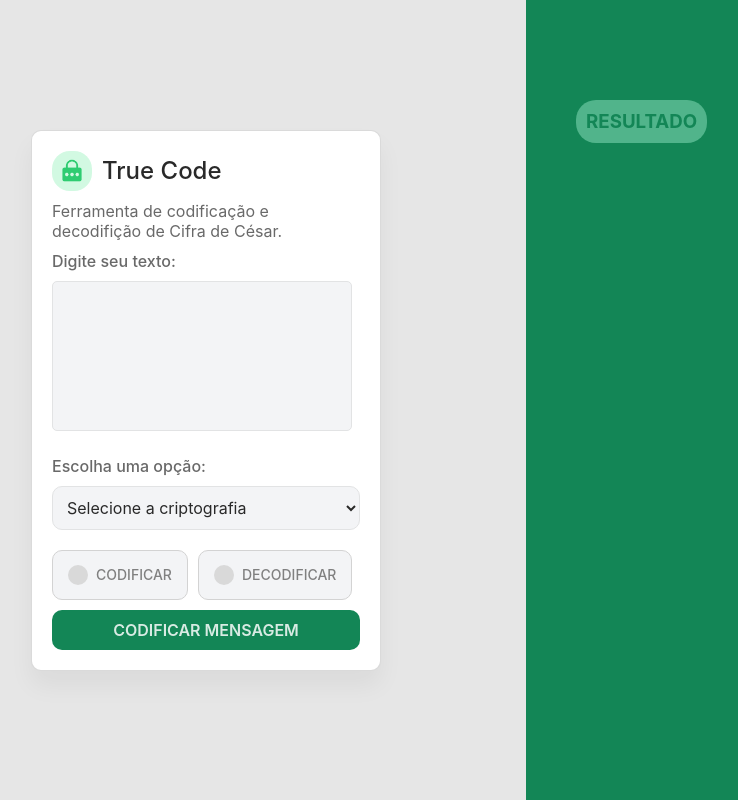
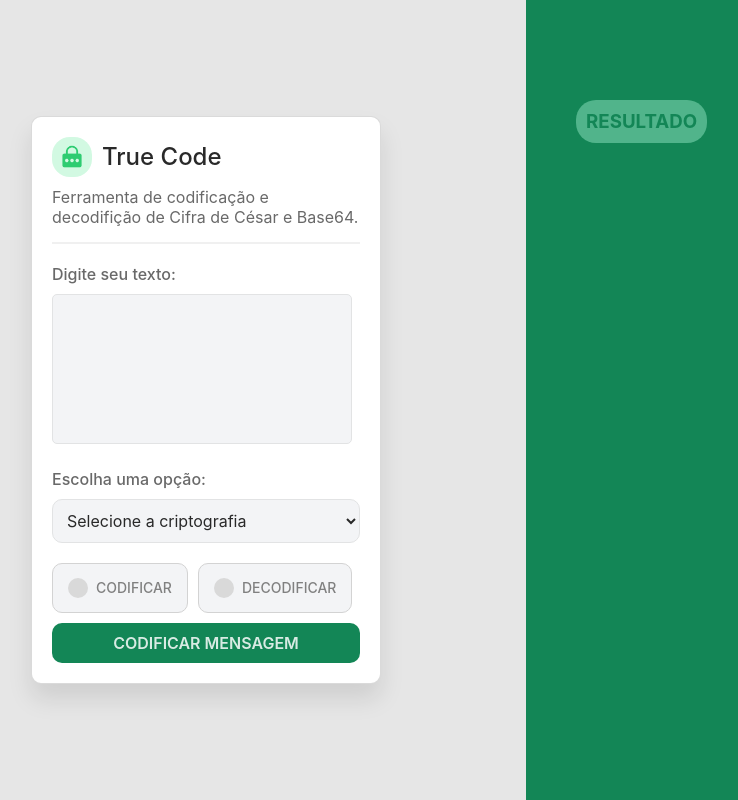
Before and after one commit to eumatheusmoura/projetocifradecesar, a plain HTML site: page index.html in a window 1280 px wide. Shown: the whole page, without its empty margins (114-852 px from the left). Drawn offline with Linux system fonts and the light colour scheme.

Commit message:
ajustes no UI

```diff
--- a/index.html
+++ b/index.html
@@ -16,7 +16,8 @@
       <div class="intro"><img src="./img/senha.png" alt="">
         <h1>True Code</h1>
       </div>
-      <p>Ferramenta de codificação e decodifição de Cifra de César.</p>
+      <p>Ferramenta de codificação e decodifição de Cifra de César e Base64.</p>
+      <hr>
       <label for="texto">Digite seu texto:</label>
       <textarea id="texto" style="resize: none"></textarea>
       <label for="cifra">Escolha uma opção:</label>
--- a/style.css
+++ b/style.css
@@ -44,6 +44,7 @@ body {
   flex-direction: column;
   width: 350px;
   gap: 10px;
+  box-shadow: 0 15px 25px rgb(0 0 0 / 10%);
 }
 
 .form h1 {
@@ -239,3 +240,11 @@ input[type="radio"] {
   border-radius: 20px;
   padding: 15px;
 }
+
+hr {
+  content: "";
+  height: 1.5px;
+  width: 100%;
+  background-color: #f0f0f0;
+  margin: 5px 0px 10px 0px;
+}
```
